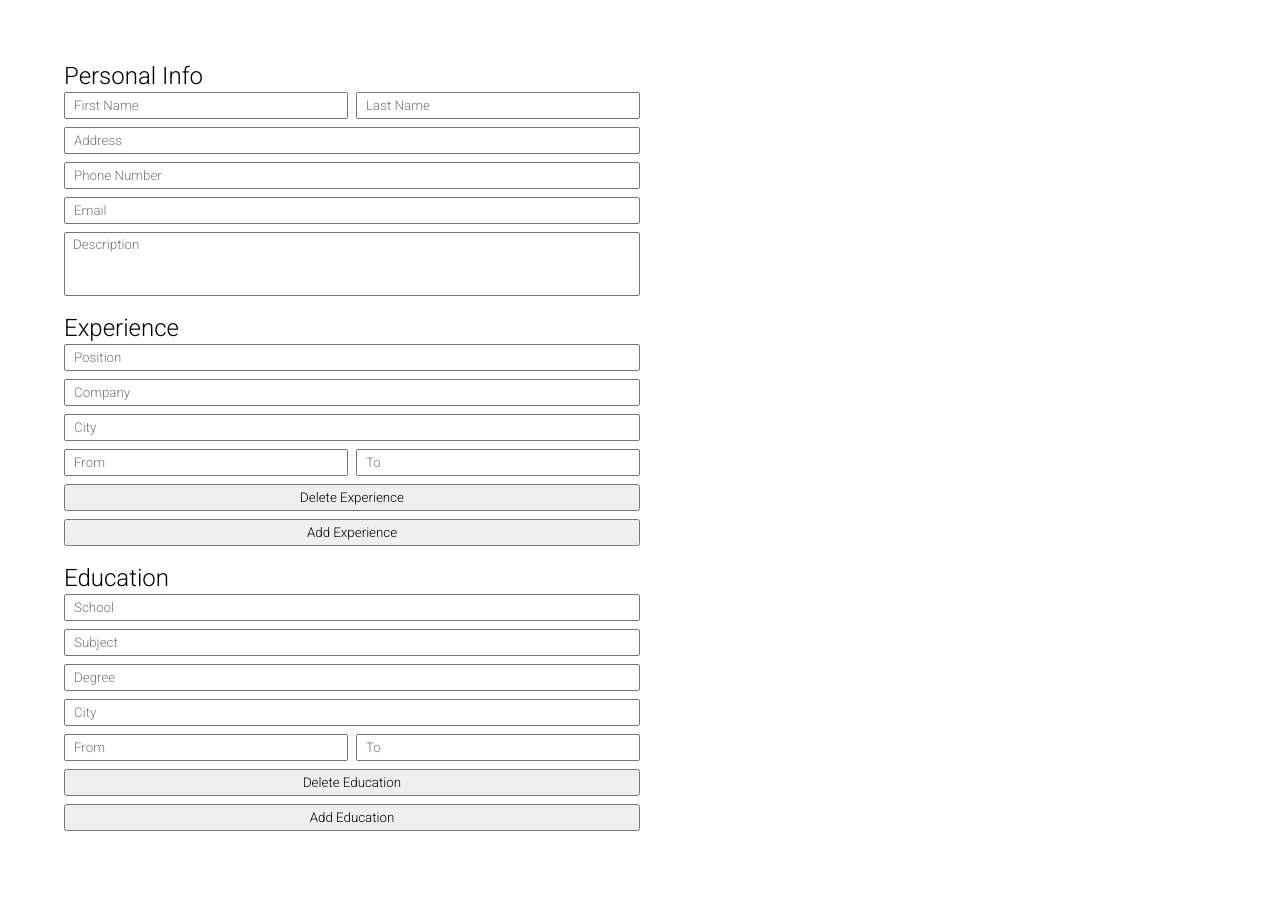
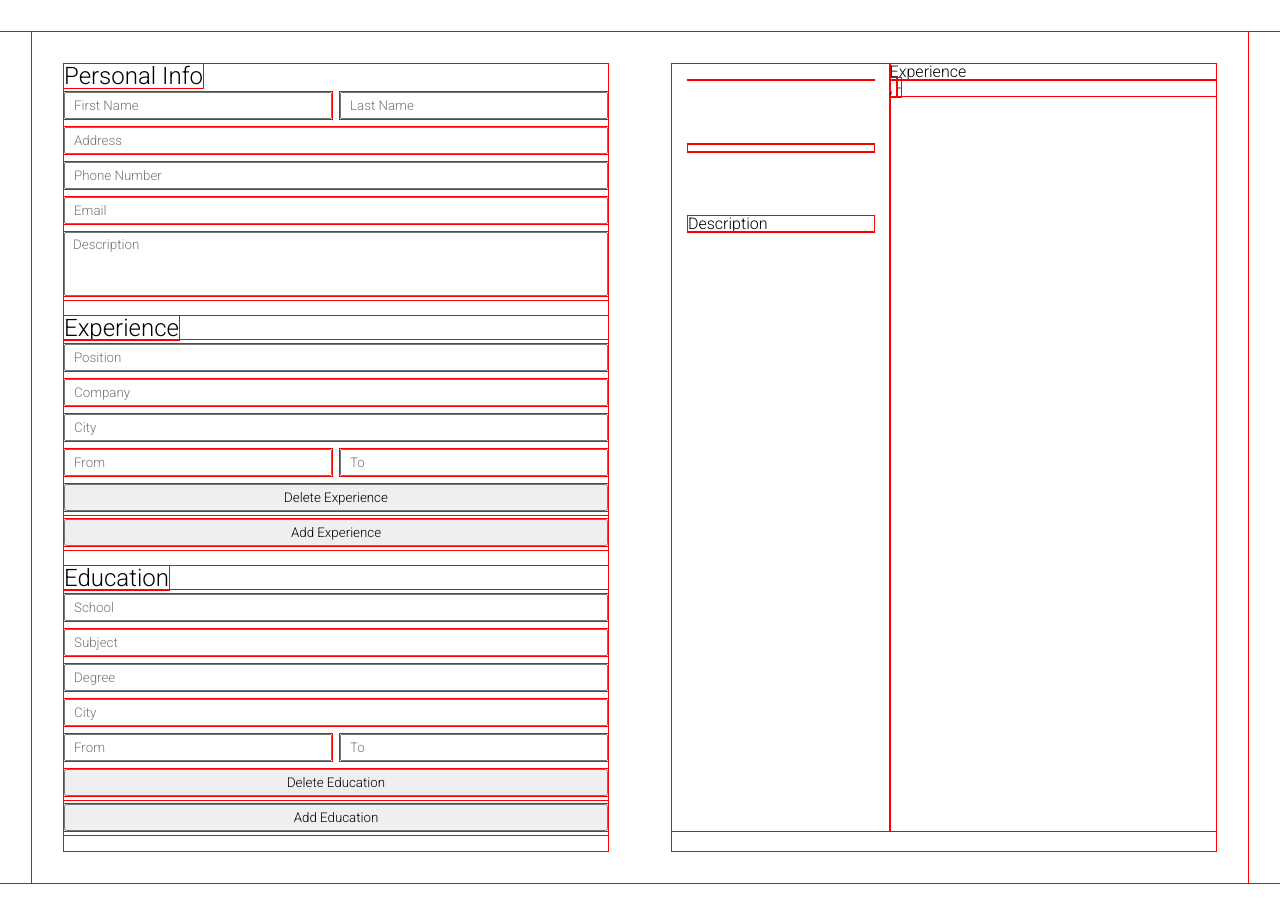
Before and after one commit to DawidGawronskiDev/odin-cv, a React (Create React App) app: page / in a window 1280 px wide. Built offline with nearby package versions, Linux system fonts and the light colour scheme.

Commit message:
Additional commit

```diff
--- a/src/components/Prev.js
+++ b/src/components/Prev.js
@@ -1,11 +1,50 @@
 import React from "react";
 
-function Prev({ personalInfo, experience }) {
+function Prev({ personalInfo, experience, education }) {
   return (
-    <>
-      <h1>{personalInfo.firstName}</h1>
-      <h1>{experience[0].position}</h1>
-    </>
+    <div className="prev">
+      <div className="cv">
+        <aside>
+          <div>
+            <h1>
+              {personalInfo.firstName} {personalInfo.lastName}
+            </h1>
+          </div>
+
+          <ul>
+            <li>{personalInfo.address}</li>
+            <li>{personalInfo.phone}</li>
+            <li>{personalInfo.email}</li>
+          </ul>
+
+          <div>
+            <h3>Description</h3>
+            <p>{personalInfo.desc}</p>
+          </div>
+        </aside>
+
+        <main>
+          <h3>Experience</h3>
+          <ul>
+            {experience.map((place) => {
+              return (
+                <li>
+                  <span>{place.position}</span>
+                  <div>
+                    <span>
+                      {place.company}, {place.city}
+                    </span>
+                    <span>
+                      {place.from} - {place.to}
+                    </span>
+                  </div>
+                </li>
+              );
+            })}
+          </ul>
+        </main>
+      </div>
+    </div>
   );
 }
 
--- a/src/reset.css
+++ b/src/reset.css
@@ -5,7 +5,7 @@
 
 * {
   box-sizing: border-box;
-  /* outline: 1px solid red; */
+  outline: 1px solid red;
 }
 
 html,
--- a/src/style.css
+++ b/src/style.css
@@ -4,21 +4,21 @@
   font-weight: 300;
   font-family: "Roboto", sans-serif;
 }
-
-main {
+#root > main {
   display: grid;
-  grid-template-columns: repeat(auto-fill, 50vw);
+  grid-template-columns: repeat(2, 1fr);
   margin: 32px;
 }
 
 @media only screen and (max-width: 1024px) {
-  main {
+  #root > main {
     grid-template-columns: 1fr;
   }
 }
 
 form {
   margin: 32px;
+  /* display: none; */
 }
 
 legend {
@@ -64,3 +64,28 @@ input[placeholder="From"],
 input[placeholder="To"] {
   grid-column: span 1;
 }
+
+.prev {
+  margin: 32px;
+}
+
+.cv {
+  position: sticky;
+  top: 64px;
+  aspect-ratio: 1 / 1.41;
+
+  display: grid;
+  grid-template-columns: 4fr 6fr;
+}
+
+aside {
+  padding: 16px;
+
+  display: flex;
+  flex-direction: column;
+  gap: 64px;
+}
+
+aside li {
+  margin: 0 0 8px 0;
+}
```
